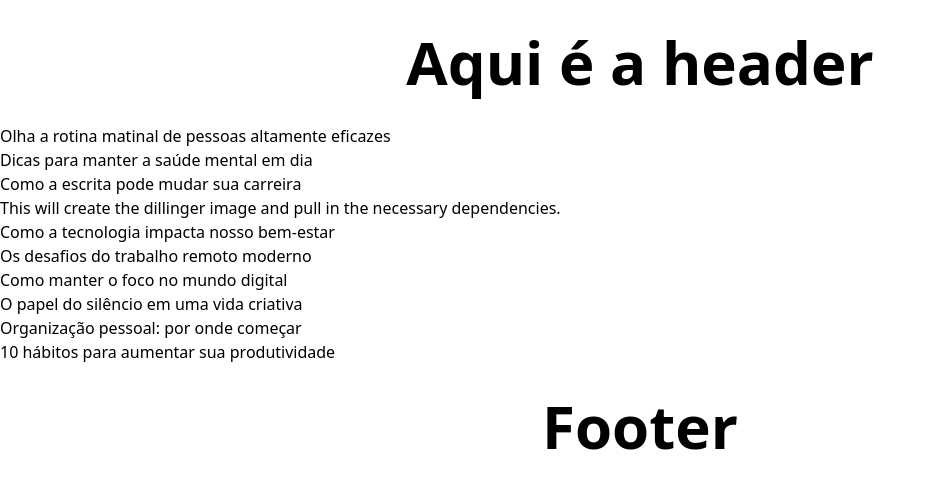
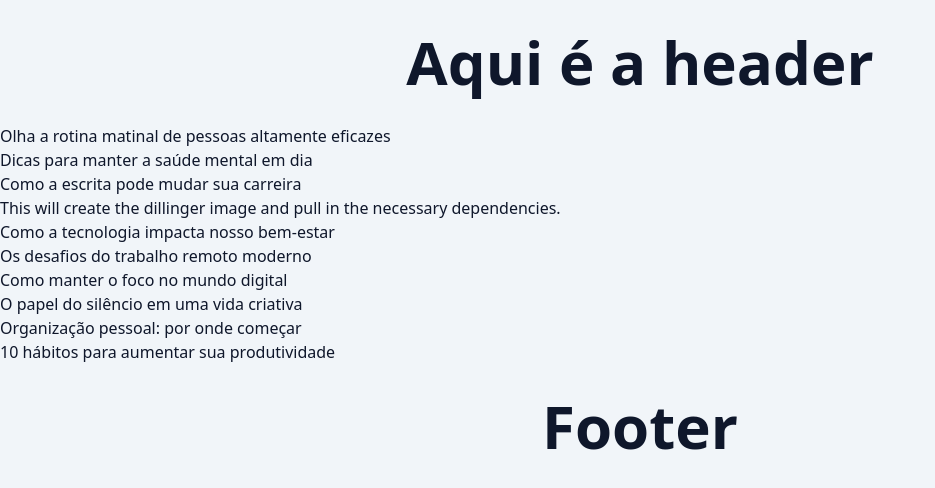
Before and after one commit to williamandradesantana/react-next-nest-luiz-otavio-miranda, a Next.js app in the folder blog/: page / in a window 1280 px wide. Shown: the top 488 px of the page, without its empty margins (0-935 px from the left). Built offline with nearby package versions, Linux system fonts and the light colour scheme.

Commit message:
Container geral do site + tema claro e escuro no Tailwind CSS

```diff
--- a/blog/src/app/page.tsx
+++ b/blog/src/app/page.tsx
@@ -4,7 +4,7 @@ import { Suspense } from "react";
 
 export default async function HomePage() {
   return (
-    <div>
+    <div className="text-slate-900 bg-slate-100 min-h-screen dark:bg-slate-900 dark:text-slate-100">
       <header>
         <h1 className="text-6xl font-bold text-center py-8">Aqui é a header</h1>
       </header>
--- a/blog/src/repositories/post/json-post-repository.ts
+++ b/blog/src/repositories/post/json-post-repository.ts
@@ -12,7 +12,7 @@ const JSON_POSTS_FILE_PATH = resolve(
   "posts.json"
 );
 
-const SIMULATE_WAIT_IN_MS = 5000;
+const SIMULATE_WAIT_IN_MS = 0;
 
 export class JsonPostRepository implements PostRepository {
   private async simulateWait() {
```
